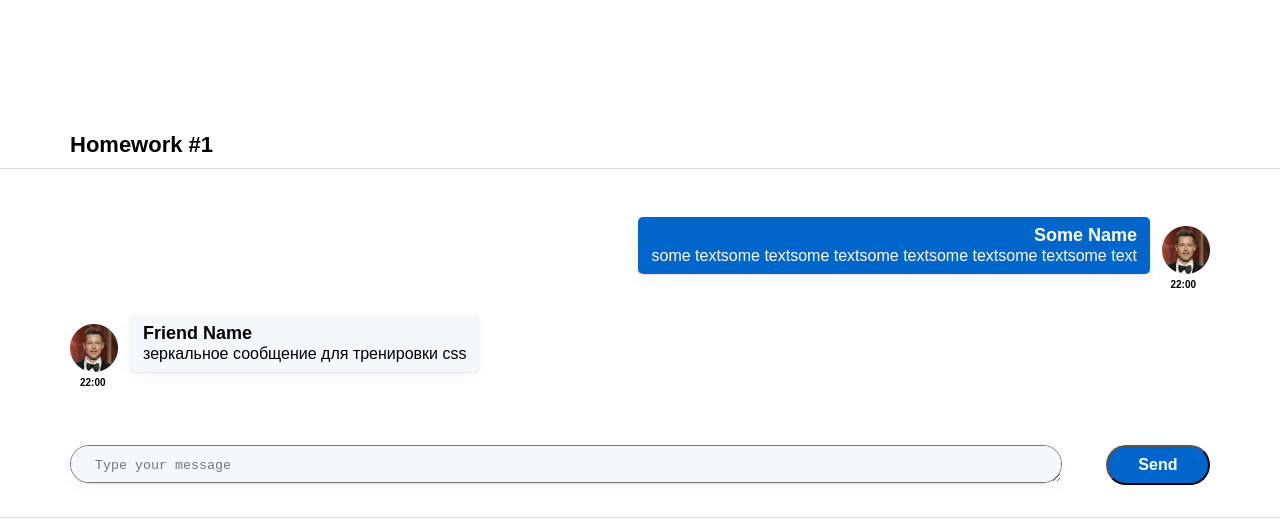
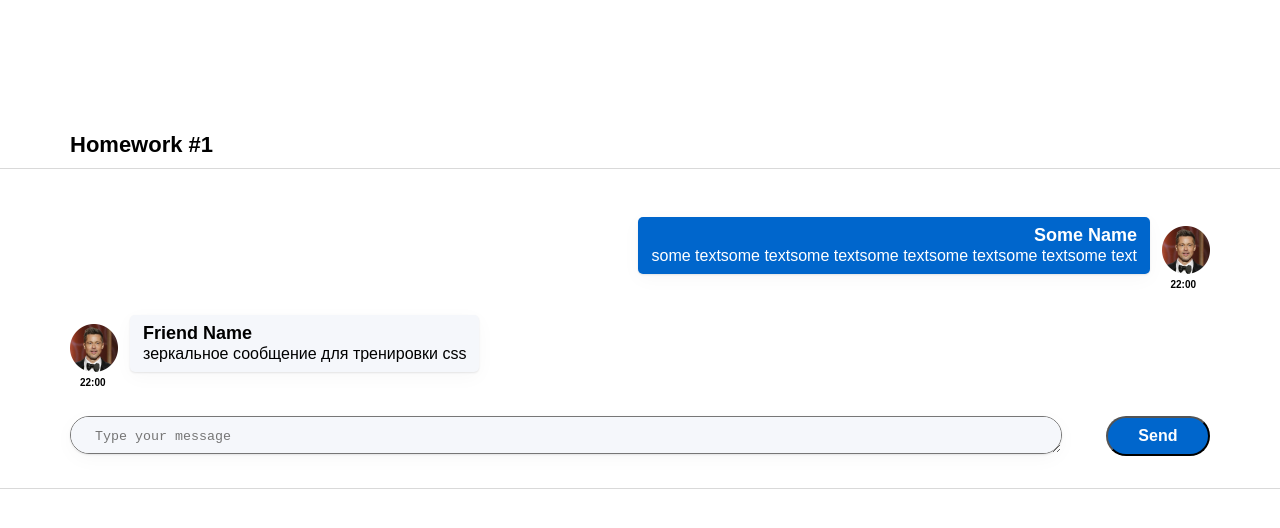
Before and after one commit to VadimTsikhinia/ignat, a React (Create React App) app: page / in a window 1280 px wide. Shown: the top 528 px of the page. Built offline with nearby package versions, Linux system fonts and the light colour scheme.

Commit message:
игнат финал без особых замарочек по верстке- corect)

```diff
--- a/src/s2-homeworks/hw01/friend-message/FriendMessage.module.css
+++ b/src/s2-homeworks/hw01/friend-message/FriendMessage.module.css
@@ -36,7 +36,7 @@
     flex-direction: row;
     justify-content: left;
 
-    font-family: 'Montserrat', sans-serif ;
+    font-family: 'Montserrat', sans-serif;
     font-style: normal;
     font-weight: 600;
     font-size: 18px;
@@ -51,7 +51,7 @@
     flex-direction: row;
     justify-content: left;
 
-    font-family: 'Montserrat', sans-serif ;
+    font-family: 'Montserrat', sans-serif;
     font-style: normal;
     font-weight: 400;
     font-size: 16px;
@@ -68,7 +68,7 @@
     margin-top: 5px;
     margin-left: 10px;
 
-    font-family: 'Montserrat', sans-serif ;
+    font-family: 'Montserrat', sans-serif;
     font-style: normal;
     font-weight: 600;
     font-size: 10px;
--- a/src/s2-homeworks/hw01/message-sender/MessageSender.module.css
+++ b/src/s2-homeworks/hw01/message-sender/MessageSender.module.css
@@ -3,7 +3,7 @@
     flex-direction: row;
     justify-content: space-between;
     width: 100%;
-    padding: 56px 0 32px;
+    padding: 27px 0 32px;
 }
 
 .textarea {
@@ -38,6 +38,7 @@
 .button:hover {
 
 }
+
 .button:active {
 
 }
--- a/src/s2-homeworks/hw01/message/Message.module.css
+++ b/src/s2-homeworks/hw01/message/Message.module.css
@@ -37,7 +37,7 @@
     flex-direction: row;
     justify-content: right;
 
-    font-family: 'Montserrat', sans-serif ;
+    font-family: 'Montserrat', sans-serif;
     font-style: normal;
     font-weight: 600;
     font-size: 18px;
@@ -53,7 +53,7 @@
     flex-direction: row;
     justify-content: left;
 
-    font-family: 'Montserrat', sans-serif ;
+    font-family: 'Montserrat', sans-serif;
     font-style: normal;
     font-weight: 400;
     font-size: 16px;
@@ -70,7 +70,7 @@
     margin-top: 5px;
     margin-right: 14px;
 
-    font-family: 'Montserrat', sans-serif ;
+    font-family: 'Montserrat', sans-serif;
     font-style: normal;
     font-weight: 600;
     font-size: 10px;
```
